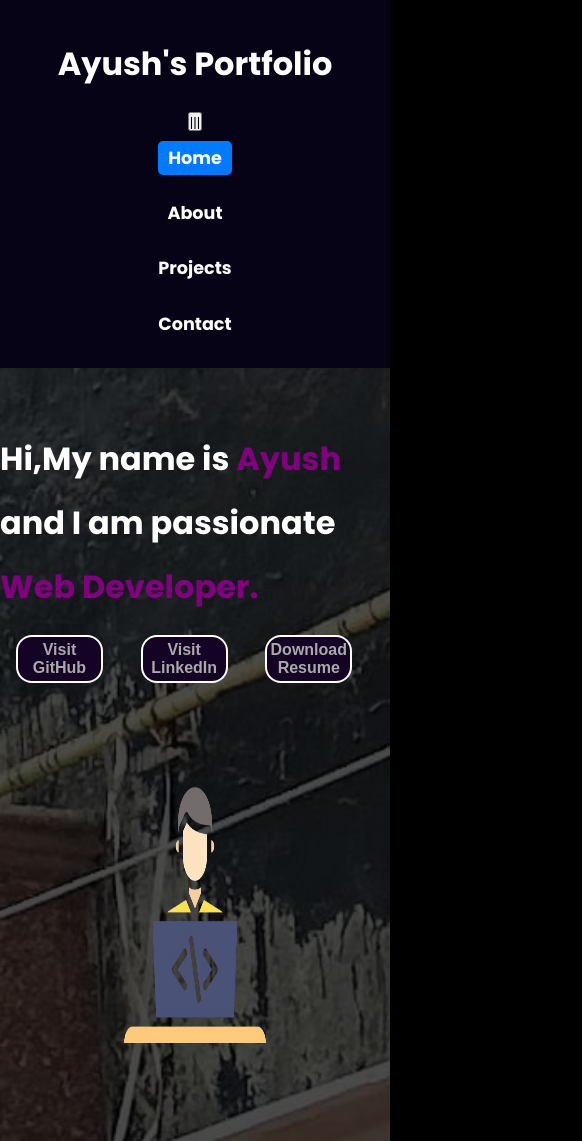
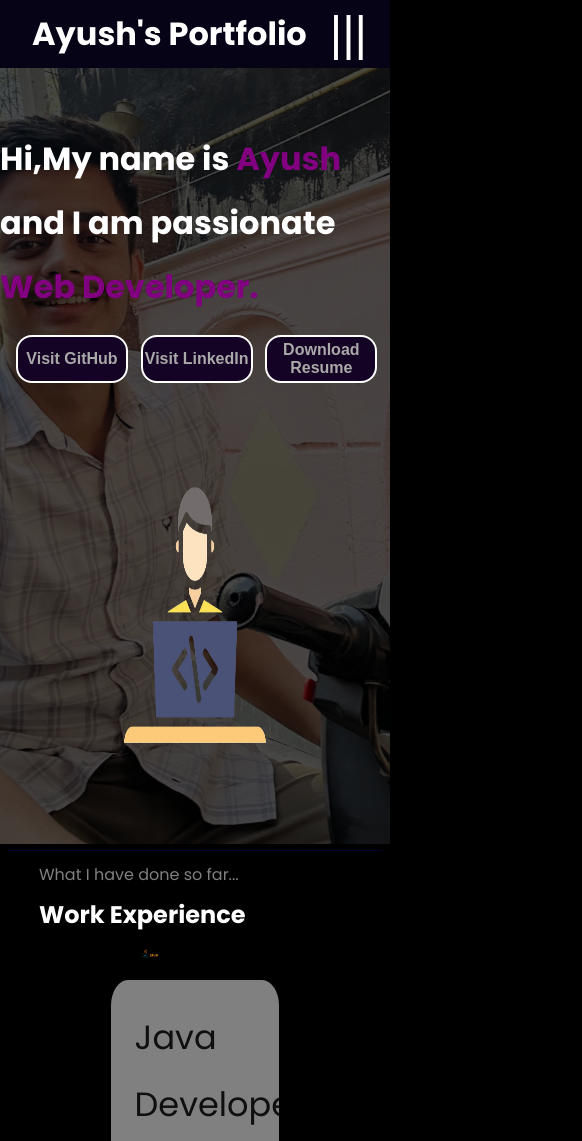
Before and after one commit to ayushsingh212/Porfolio_Ayush_Singh, a plain HTML site: page index.html in a window 390 px wide. Shown: the top 1141 px of the page, 582 px wide, since content can reach past the window. Drawn offline with nearby package versions, Linux system fonts and the light colour scheme.

Commit message:
Update whole.css

```diff
--- a/whole.css
+++ b/whole.css
@@ -38,6 +38,7 @@ body > * {
     z-index: 1;
 }
 
+/* Navbar */
 nav {
     display: flex;
     justify-content: space-between;
@@ -80,7 +81,7 @@ ul li a:hover,
     font-size: 2rem;
 }
 
-
+/* Buttons */
 .firstSection .button {
     display: grid;
     grid-template-columns: repeat(auto-fit, minmax(100px, 1fr));
@@ -108,9 +109,17 @@ ul li a:hover,
     font-weight: 700;
 }
 
+/* Hamburger Menu */
+.heinberger {
+    display: none;
+    font-size: 1.5rem;
+    color: white;
+    cursor: pointer;
+    font-size: bold;
+}
 
+/* Footer */
 .footer {
-    /* position: absolute; */
     background-color: #333;
     margin-top: 5vw;
     color: white;
@@ -119,38 +128,77 @@ ul li a:hover,
     text-align: center;
     bottom: 0;
 }
-@media (max-width:1100px)
-{
-    body{
+
+/* Responsive Design */
+@media (max-width:1100px) {
+    body {
         min-height: 151vh;
     }
 }
 
 
-@media (max-width: 500px) {
-    :root {
-        --f: 1.2rem;
+@media (max-width: 600px) {
+    body::before {
+        content: '';
+        position: absolute;
+        width: 100%;
+        height: 100%;
+        background-image: url('img/bkg.jpg');
+        background-size: cover;
+        background-position: center;
+        background-attachment: fixed;
+        opacity: 0.3;
+        z-index: -1;
     }
 
-    nav {
-        flex-direction: column;
-        text-align: center;
-        height: auto;
-        padding: 1rem;
+    .heinberger {
+        display: block;
+        background: none;
+        border: none;
+        color: white;
+        font-size: 3rem;
+        cursor: pointer;
+        z-index: 101;
+    }
+    nav{
+        position: relative;
     }
 
-    nav ul {
-        flex-direction: column;
+    .navliii {
+        display: none;
+        /* flex-direction: column; */
+        position: absolute;
+        /* top: 4vw; */
+        /* left: 0; */
         width: 100%;
+        background-color: #070316;
+        z-index: 100;
+        padding: 0.5rem 0;
+        box-shadow: 0px 5px 10px rgba(0, 0, 0, 0.2);
+        border-radius: 0 0 10px 10px;
+        transition: all 0.3s ease-in-out;
     }
 
-    ul li {
-        margin: 10px 0;
+    /* .navliii.show {
+        display: flex !important;
+    } */
+
+    .navliii li {
+        padding: 10px;
+        text-align: center;
     }
 
-    .btn {
-        width: 80%;
-        height: 3rem;
-        font-size: 1rem;
+    .navliii a {
+        font-size: 1.2rem;
+        color: white;
+        text-decoration: none;
+        display: block;
+        padding: 10px;
+        transition: 0.3s;
+    }
+
+    .navliii a:hover {
+        background-color: #007BFF;
+        border-radius: 5px;
     }
 }
```
